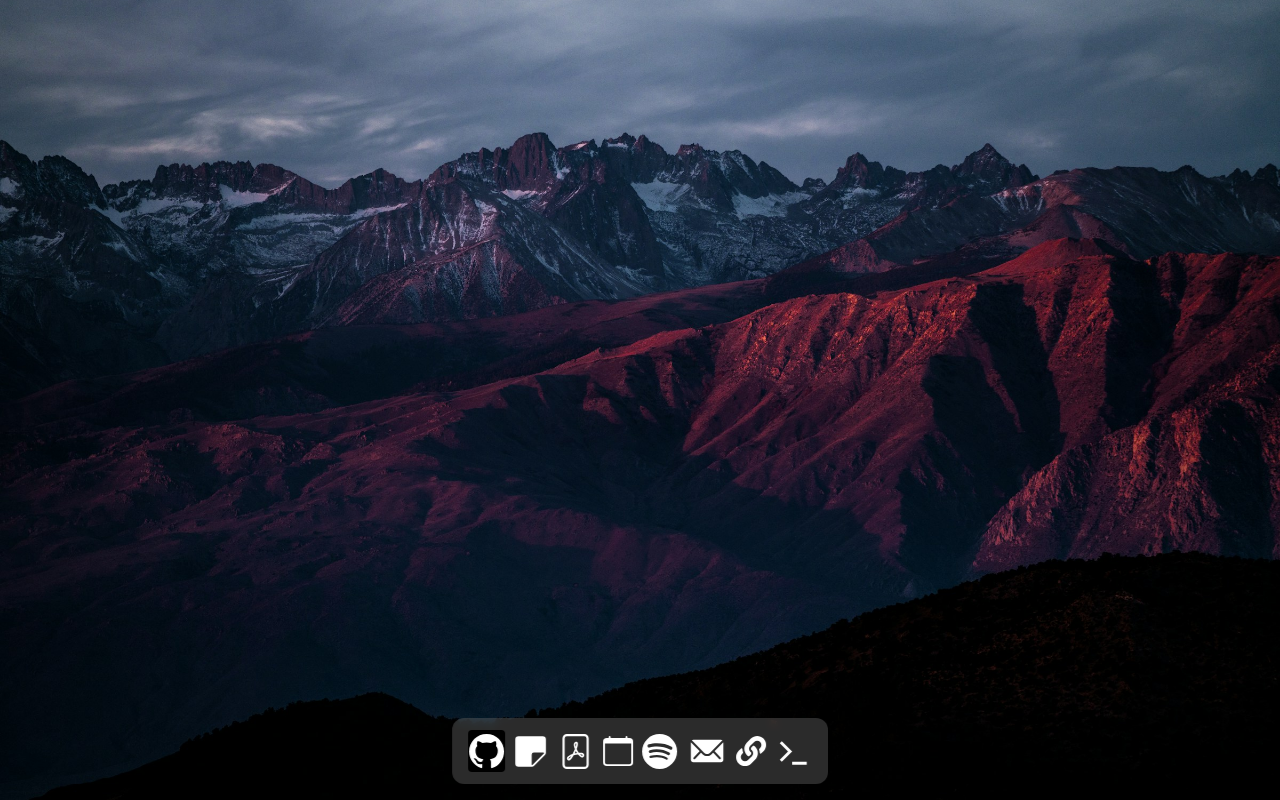
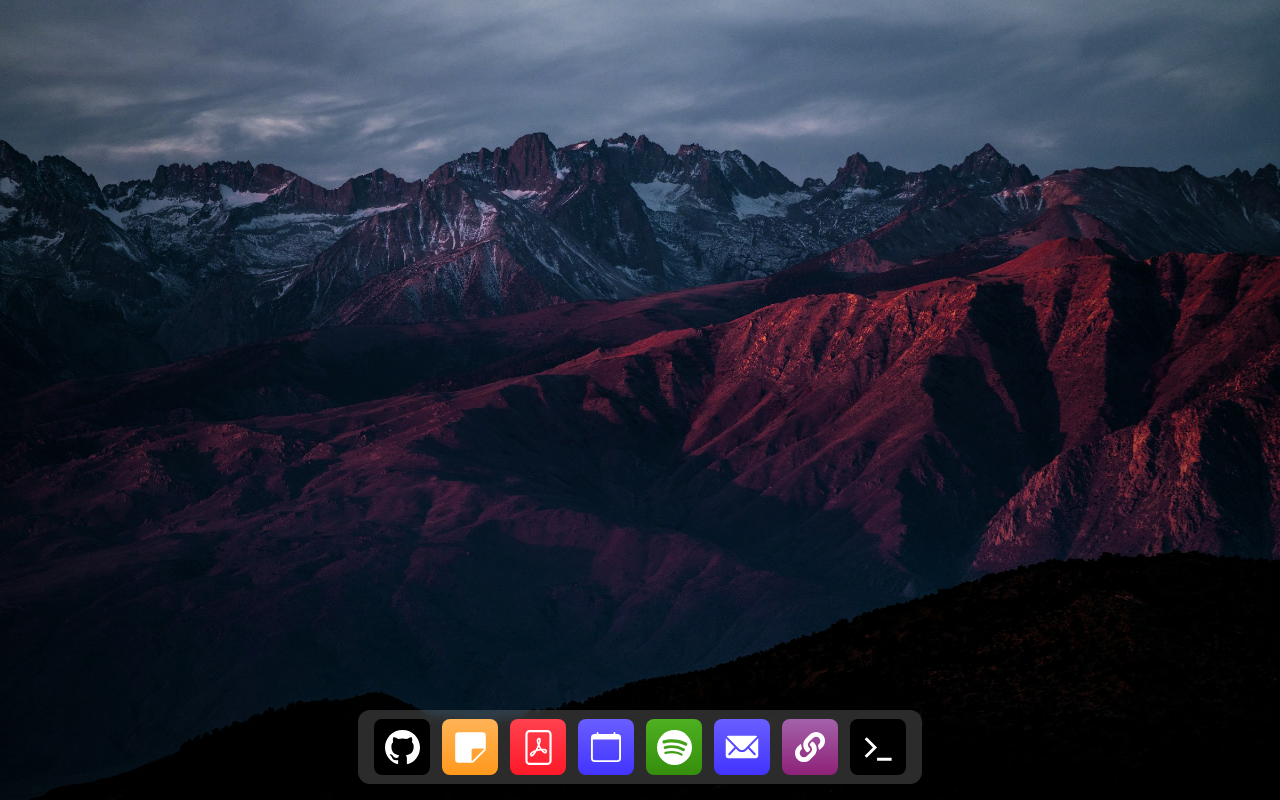
Before and after one commit to Aditya-Borgaonkar/macOS, a React (Vite) app: page / in a window 1280 px wide. Built offline with nearby package versions, Linux system fonts and the light colour scheme.

Commit message:
Dock done

```diff
--- a/src/components/dock.scss
+++ b/src/components/dock.scss
@@ -4,22 +4,56 @@
   bottom: 1rem;
   left: 50%;
   transform: translateX(-50%);
-
   background-color: rgba(195, 195, 195, 0.221);
   padding-inline: 1rem;
-  padding-block: 0.75rem;
+  padding-block: 0.55rem;
   border-radius: 0.75rem;
-  gap: 0.5rem;
   backdrop-filter: blur(5px);
+  gap: 0.75rem;
   .icon {
-    padding: 0.05rem;
-    border-radius: 0.25rem;
+    padding: 0.4rem;
+    border-radius: 0.5rem;
     display: flex;
     align-items: center;
     justify-content: center;
     aspect-ratio: 1/1;
+    width: 3.5rem;
+    transition: all 0.5s cubic-bezier(0.19, 1, 0.22, 1);
   }
-  .github {
+  .github,
+  .cli {
     background-color: #000;
   }
+  .note {
+    background: linear-gradient(
+      to bottom,
+      rgb(255, 179, 87),
+      rgb(255, 153, 28)
+    );
+  }
+  .pdf {
+    background: linear-gradient(to bottom, rgb(255, 65, 78), rgb(255, 25, 40));
+  }
+  .calender,
+  .mail {
+    background: linear-gradient(to bottom, rgb(105, 94, 255), rgb(66, 52, 255));
+  }
+  .spotify {
+    background: linear-gradient(to bottom, rgb(78, 176, 33), rgb(53, 142, 12));
+  }
+  .link {
+    background: linear-gradient(
+      to bottom,
+      rgb(163, 97, 170),
+      rgb(142, 33, 120)
+    );
+  }
+  .icon:hover {
+    cursor: pointer;
+    transform: scale(1.25) translateY(-20%);
+  }
+  .icon:hover + .icon,
+  .icon:has(+ .icon:hover) {
+    transform: scale(1.1) translateY(-10%);
+  }
 }
```
